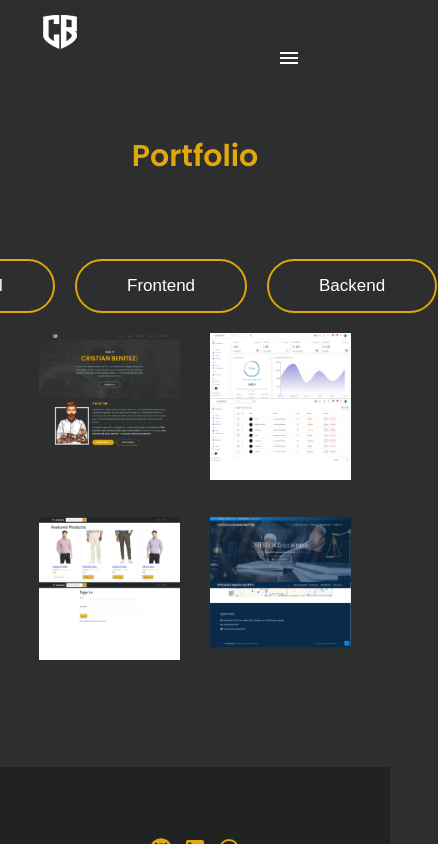
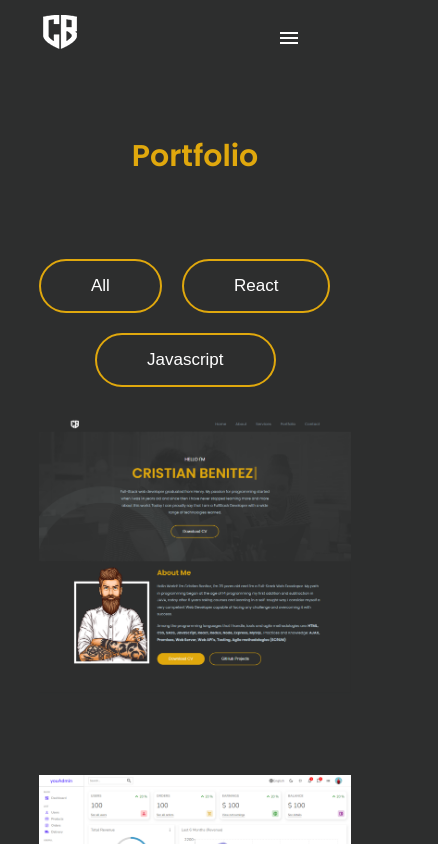
Before and after one commit to cbenitez02/my-portfolio, a React (Create React App) app: page /portfolio in a window 390 px wide. Shown: the top 844 px of the page, 438 px wide, since content can reach past the window. Built offline with nearby package versions, Linux system fonts and the light colour scheme.

Commit message:
Arreglo en el Responsive

```diff
--- a/src/App.css
+++ b/src/App.css
@@ -289,7 +289,6 @@ article .box:hover .overlay {
   color: var(--white);
 }
 
-
 /*---------portfolio-------------*/
 
 /*---------contact-------------*/
@@ -355,11 +354,18 @@ footer i {
   }
   .grid4,
   .grid3 {
-    grid-template-columns: repeat(2, 1fr);
+    grid-template-columns: repeat(1, 1fr);
   }
   article {
     margin: 0;
     padding-bottom: 50px;
+  }
+  .catButton{
+    display: flex;
+    flex-wrap: wrap;
+    justify-content: center;
+    align-items: center;
+    margin-bottom: 30px;
   }
 }
 
@@ -375,3 +381,11 @@ footer i {
   background-color: #e0a80d5d;
 
 }
+
+.nohover{
+  margin-top: -20px;
+}
+
+.nohover:hover{
+  background-color: transparent;
+}
--- a/src/components/common/Header.jsx
+++ b/src/components/common/Header.jsx
@@ -20,7 +20,7 @@ export const Header = () => {
               </Link>
             ))}
           </div>
-          <button className='toggle' onClick={() => setResponsive(!responsive)}>
+          <button className='toggle nohover' onClick={() => setResponsive(!responsive)}>
             <Menu className='icon' />
           </button>
         </div>
--- a/src/components/data/data.js
+++ b/src/components/data/data.js
@@ -94,7 +94,7 @@ export const portfolio = [
     id: 1,
     cover: "../images/port/port1.png",
     name: "CB Portfolio",
-    category: "frontend",
+    category: "react",
     title: "Personal Portfolio - React",
     urlGit: "https://github.com/cbenitez02/my-portfolio",
     urlDemo: "https://cbportfolioweb.netlify.app/",
@@ -103,7 +103,7 @@ export const portfolio = [
     id: 2,
     cover: "../images/port/port2.png",
     name: "youAdmin",
-    category: "frontend",
+    category: "react",
     title: "Dashboard - React",
     urlGit: "https://github.com/cbenitez02/dashboard-react",
     urlDemo: "https://youadminpanel.netlify.app/",
@@ -112,7 +112,7 @@ export const portfolio = [
     id: 3,
     cover: "../images/port/port3.png",
     name: "amazona",
-    category: "backend",
+    category: "react",
     title: "MERN - Copy Amazon",
     urlGit: "https://github.com/cbenitez02/copy-amazon-MERN",
     urlDemo: "https://mern-amazona-app.herokuapp.com/",
@@ -121,7 +121,7 @@ export const portfolio = [
     id: 4,
     cover: "../images/port/port4.png",
     name: "DARDO BOTTO PAGE",
-    category: "backend",
+    category: "javascript",
     title: "Landing Page",
     urlGit: "",
     urlDemo: "http://www.estudiodardobotto.com/",
```
